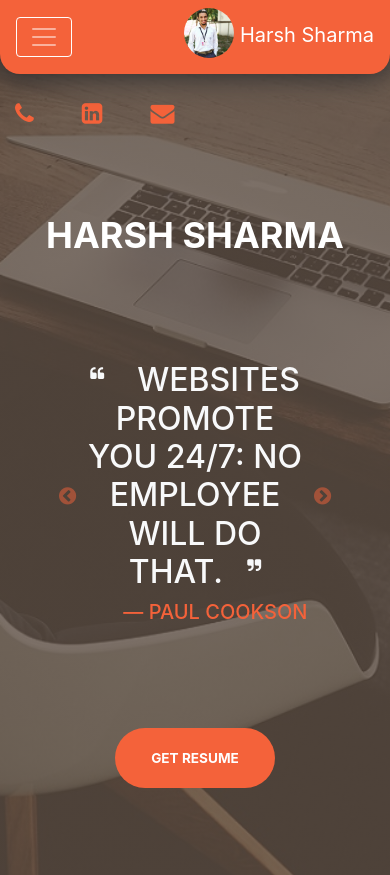
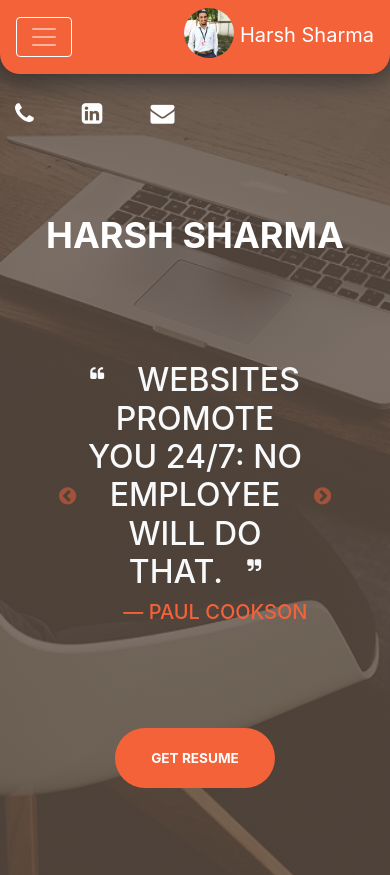
Before and after one commit to harsh3877/portfolio, a PHP site: page / in a window 390 px wide. Shown: the top 875 px of the page. Run offline with PHP 8.4, Linux system fonts and the light colour scheme; some web fonts are replaced.

Commit message:
Update Css.css

```diff
--- a/css/Css.css
+++ b/css/Css.css
@@ -164,7 +164,9 @@ box-shadow:  10px 10px 10px #d2d2d2, -10px -10px 20px #f2f2f2;
 		.parentclient{
 		padding:20px !important;
 	}
-
+	.contact span{
+			color: #fff !important;
+		}
 
 }
 
```
